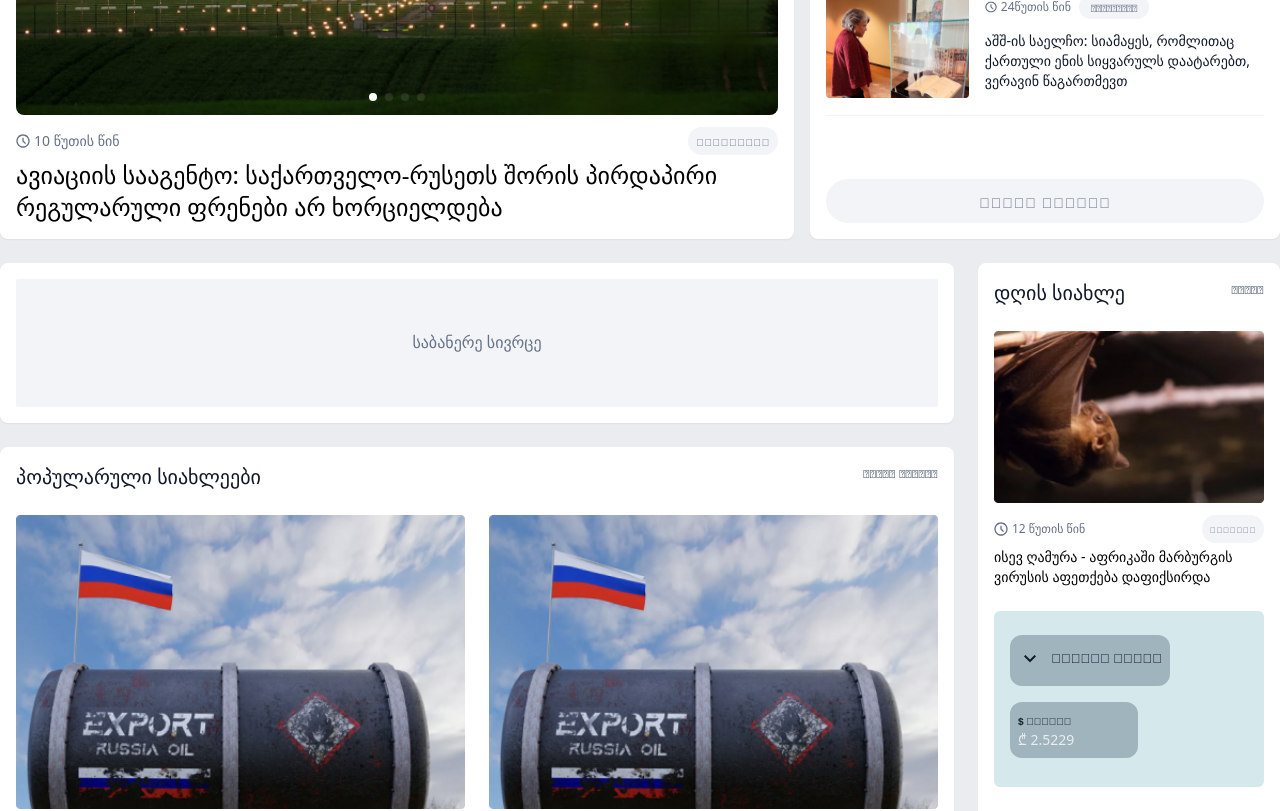
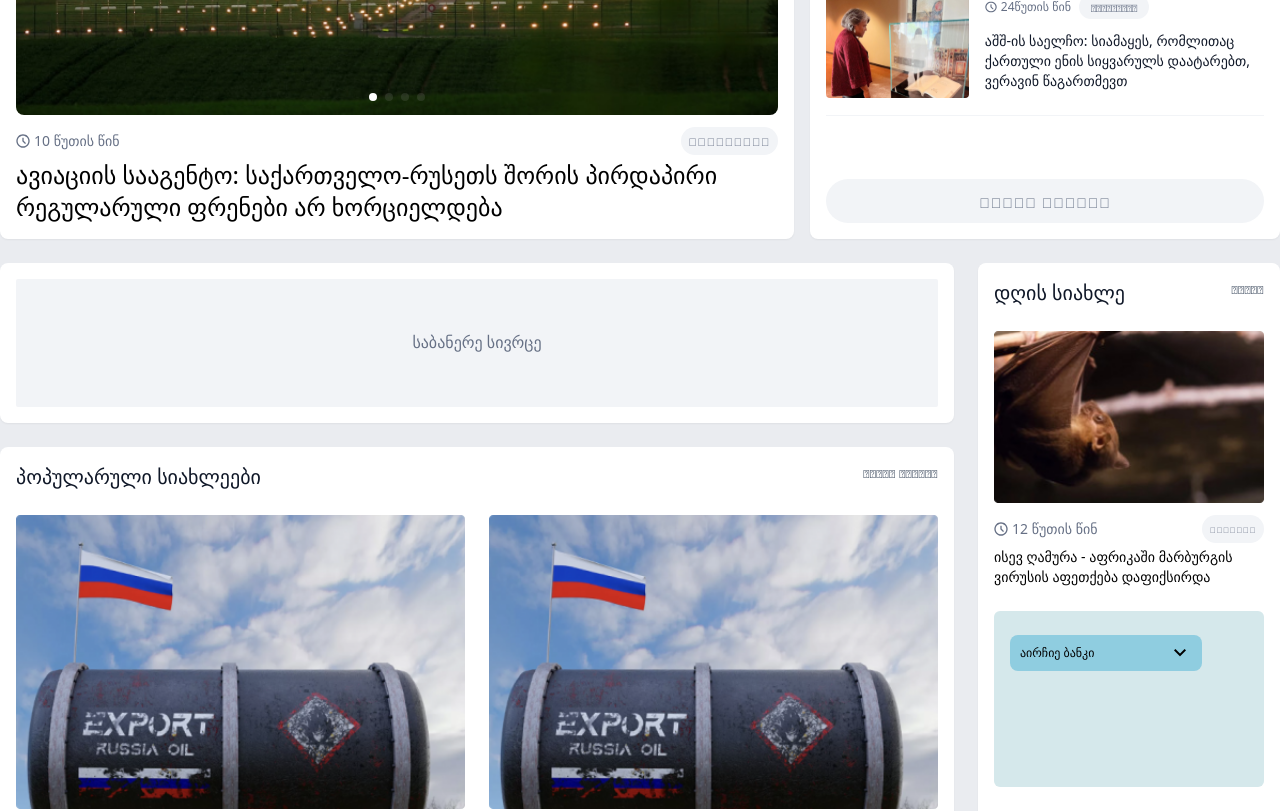
Before and after one commit to PLASTICPEO/skynews, a React (Vite) app: page / in a window 1280 px wide. Shown: the part 640-1451 px from the top of the page. Built offline with nearby package versions, Linux system fonts and the light colour scheme.

Commit message:
Adjustments in the daily news component, specifically the bank component

```diff
--- a/src/components/NewsFeedsContainer/mainNewsFeed/index.tsx
+++ b/src/components/NewsFeedsContainer/mainNewsFeed/index.tsx
@@ -6,12 +6,7 @@ const MainNewsFeed = () => {
   return (
     <div className="flex flex-col p-4  bg-[#FFFFFF] rounded-lg shadow-sm">
       <NewsPhoto />
-      <Info
-        time="10"
-        category="ეკონომიკა"
-        timeStyle="text-sm"
-        categoryStyle="text-sm"
-      />
+      <Info time="10" category="ეკონომიკა" timeStyle="text-sm" />
       <Description
         style="text-2xl"
         text="ავიაციის სააგენტო: საქართველო-რუსეთს შორის პირდაპირი რეგულარული ფრენები არ ხორციელდება"
--- a/src/components/NewsFeedsContainer/mainNewsFeed/info/index.tsx
+++ b/src/components/NewsFeedsContainer/mainNewsFeed/info/index.tsx
@@ -12,7 +12,7 @@ const Info: React.FC<InfoTypes> = ({
       <div className="flex space-x-1">
         <img src={clockIcon} alt="" />
         <p
-          className={`${timeStyle} text-[#667085] text-Helvetica  font-medium`}
+          className={`${timeStyle} xl:text-sm text-xs text-[#667085] text-Helvetica  font-medium`}
         >
           {time} წუთის წინ
         </p>
--- a/src/components/newsFeedSectionContainer/dayNews/components/currency/components/banks/index.tsx
+++ b/src/components/newsFeedSectionContainer/dayNews/components/currency/components/banks/index.tsx
@@ -1,45 +1,82 @@
-import { useBank } from "./hooks/useBank";
+import { useEffect, useState } from "react";
+import Unit from "../unit";
+
+interface Language {
+  id: string;
+  label: string;
+  DollarRate: number | string;
+}
+
+const banks = [
+  {
+    name: "ეროვნული ბანკი",
+    dolarRate: 1.75,
+    id: 1,
+  },
+  {
+    name: "თიბისი ბანკი",
+    dolarRate: 1.46,
+    id: 2,
+  },
+];
 
 const Banks = () => {
-  const {
-    banks,
-    selectedBank,
-    isDropdownOpen,
-    dropdownLanguages,
-    handleBankClick,
-    handleDropdownToggle,
-  } = useBank();
+  const [selected, setSelected] = useState("აირჩიე ბანკი");
+  const [isOpen, setIsOpen] = useState(false);
+  const [dolarRate, setDolarRate] = useState<number | null>(null);
+  const [selectedBank, setSelectedBank] = useState<any>(null);
 
+  const toggleDropDown = () => {
+    setIsOpen(!isOpen);
+  };
+
+  const handleBankSelection = (bank: any) => {
+    toggleDropDown();
+    setSelected(bank.name);
+    setDolarRate(bank.dolarRate);
+    setSelectedBank(bank); // Store the selected bank separately
+  };
   return (
-    <div
-      className="flex items-center  z-40 cursor-pointer m-4 relative"
-      onClick={handleDropdownToggle}
-    >
-      <div className="flex w-40 text-lg justify-between text-[#101828] bg-[#9FB4BC] rounded-xl p-2 ">
-        <div className="font-medium order-1 not-italic font-case font-Helvetica">
-          {selectedBank
-            ? banks.find((bank) => bank.id === selectedBank)?.label ||
-              banks[0].label
-            : "აირჩიე ბანკი"}
-        </div>
-        <div>
-          <span className="mt-1 material-symbols-outlined">expand_more</span>
+    <div className="p-4 flex flex-col space-y-2">
+      <div className="bg-[#8FCDE0] w-max rounded-lg">
+        <div className="px-2.5 py-1.5 w-48">
+          <div
+            onClick={toggleDropDown}
+            className="flex items-center space-x-10 justify-between"
+          >
+            <p className="text-xs">{selected}</p>
+            <span className="material-symbols-outlined">expand_more</span>
+          </div>
+          {isOpen ? (
+            <div>
+              {banks.map((item: any) => {
+                // Exclude the selected bank from rendering
+                if (selectedBank && item.id === selectedBank.id) {
+                  return null;
+                }
+                return (
+                  <p
+                    onClick={() => handleBankSelection(item)}
+                    key={item.id}
+                    className="text-sm"
+                  >
+                    {item.name}
+                  </p>
+                );
+              })}
+            </div>
+          ) : null}
         </div>
       </div>
 
-      {isDropdownOpen && (
-        <ul className="absolute top-12 w-48 text-sm border rounded p-2 bg-[#9FB4BC]">
-          {dropdownLanguages.map((bank) => (
-            <li
-              key={bank.id}
-              onClick={() => handleBankClick(bank.id)}
-              className="text-[#101828] hover:text-[#FFFFFF] "
-            >
-              {bank.label}
-            </li>
-          ))}
-        </ul>
-      )}
+      {dolarRate ? (
+        <div className=" w-max p-2 bg-[#FFFFFF] rounded-lg text-[#1B1B1B]">
+          <div className="flex flex-col space-y-2 ">
+            <p className="font-case font-[Helvetica] text-lg ">$ დოლარი</p>
+            <p>GEL {dolarRate}</p>
+          </div>
+        </div>
+      ) : null}
     </div>
   );
 };
--- a/src/components/newsFeedSectionContainer/dayNews/components/currency/index.tsx
+++ b/src/components/newsFeedSectionContainer/dayNews/components/currency/index.tsx
@@ -1,11 +1,9 @@
 import Banks from "./components/banks";
-import Unit from "./components/unit";
 
 const Currency = () => {
   return (
     <div className="w-full h-44  bg-[#D5E8EB] mt-6 pt-2 rounded-md">
       <Banks />
-      <Unit />
     </div>
   );
 };
--- a/src/pages/politic/index.tsx
+++ b/src/pages/politic/index.tsx
@@ -2,45 +2,64 @@ import DayNews from "../../components/newsFeedSectionContainer/dayNews/index";
 import Item from "../../components/NewsFeedsContainer/sideNewsFeed/item";
 import politicPhoto from "../../assets/politicPhoto.png";
 import Banner from "../../components/banner/index";
+
+const sideNewsItems = [
+  {
+    time: "24",
+    category: "პოლიტიკა",
+    text: "ორბანი: უკრაინა ფინანსური კუთხით არარსებული ქვეყანაა, თუ მხარს აღარ დავუჭერთ, ომი დასრულდება",
+    thumbnail: politicPhoto,
+  },
+  {
+    time: "24",
+    category: "ანალიტიკა",
+    text: "ვნუკოვოს აეროპორტის განრიგში მოსკოვი-თბილისის პირდაპირი რეისი გაჩნდა, შემდეგ კი გაქრა",
+    thumbnail: politicPhoto,
+  },
+  {
+    time: "24",
+    category: "მსოფლიო",
+    text: "ლავროვის თქმით, ითვალისწინებენ დასავლეთის მცდელობებს, 'მეორე ფრონტი' გახსნას",
+    thumbnail: politicPhoto,
+  },
+  {
+    time: "24",
+    category: "ეკონომიკა",
+    text: "აშშ-ის საელჩო: სიამაყეს, რომლითაც ქართული ენის სიყვარულს დაატარებთ, ვერავინ წაგართმევთ",
+    thumbnail: politicPhoto,
+  },
+];
 
 const Politic = () => {
   return (
     <div className="xl:grid xl:grid-cols-12 grid-cols-10 gap-4">
       <div className="xl:col-span-9 col-span-9">
         <div className="mt-4 bg-[#FFFFFF] rounded-lg shadow-sm p-4">
-          <Item
-            time="38"
-            title="მგონია, რომ უკრაინის პრეზიდენტი ფაქტებში ვერ ერკვევა - სარჯველაძე ზელე..."
-            photo={politicPhoto}
-            text="პარლამენტის ადამიანის უფლებათა დაცვის კომიტეტის თავმჯდომარე მიხეილ სარჯველაძე უკრაინის პრეზიდენტის, ვოლოდიმირ ზელენსკის მიერ ექსპრეზიდენტ მიხეილ სააკაშვილის შესახებ გაკეთებულ განცხადებას გამოეხმაურა და აღნიშნა, რომ ზელენსკიმ კომენტარი"
-          />
-          <Item
-            time="38"
-            title="მგონია, რომ უკრაინის პრეზიდენტი ფაქტებში ვერ ერკვევა - სარჯველაძე ზელე..."
-            photo={politicPhoto}
-            text="პარლამენტის ადამიანის უფლებათა დაცვის კომიტეტის თავმჯდომარე მიხეილ სარჯველაძე უკრაინის პრეზიდენტის, ვოლოდიმირ ზელენსკის მიერ ექსპრეზიდენტ მიხეილ სააკაშვილის შესახებ გაკეთებულ განცხადებას გამოეხმაურა და აღნიშნა, რომ ზელენსკიმ კომენტარი"
-          />
-          <Item
-            time="38"
-            title="მგონია, რომ უკრაინის პრეზიდენტი ფაქტებში ვერ ერკვევა - სარჯველაძე ზელე..."
-            photo={politicPhoto}
-            text="პარლამენტის ადამიანის უფლებათა დაცვის კომიტეტის თავმჯდომარე მიხეილ სარჯველაძე უკრაინის პრეზიდენტის, ვოლოდიმირ ზელენსკის მიერ ექსპრეზიდენტ მიხეილ სააკაშვილის შესახებ გაკეთებულ განცხადებას გამოეხმაურა და აღნიშნა, რომ ზელენსკიმ კომენტარი"
-          />
+          {sideNewsItems.map(
+            (
+              item: {
+                time: string | number;
+                category: string;
+                text: string;
+                thumbnail: string;
+              },
+              index: number
+            ) => {
+              return (
+                <Item
+                  key={index}
+                  time={item.time}
+                  category={item.category}
+                  photo={item.thumbnail}
+                  border
+                  text={item.text}
+                />
+              );
+            }
+          )}
         </div>
         <Banner />
         <div className="grid grid-cols-1 gap-2 mt-4 bg-[#FFFFFF] rounded-lg shadow-sm p-4">
-          <Item
-            time="38"
-            title="მგონია, რომ უკრაინის პრეზიდენტი ფაქტებში ვერ ერკვევა - სარჯველაძე ზელე..."
-            photo={politicPhoto}
-            text="პარლამენტის ადამიანის უფლებათა დაცვის კომიტეტის თავმჯდომარე მიხეილ სარჯველაძე უკრაინის პრეზიდენტის, ვოლოდიმირ ზელენსკის მიერ ექსპრეზიდენტ მიხეილ სააკაშვილის შესახებ გაკეთებულ განცხადებას გამოეხმაურა და აღნიშნა, რომ ზელენსკიმ კომენტარი"
-          />
-          <Item
-            time="38"
-            title="მგონია, რომ უკრაინის პრეზიდენტი ფაქტებში ვერ ერკვევა - სარჯველაძე ზელე..."
-            photo={politicPhoto}
-            text="პარლამენტის ადამიანის უფლებათა დაცვის კომიტეტის თავმჯდომარე მიხეილ სარჯველაძე უკრაინის პრეზიდენტის, ვოლოდიმირ ზელენსკის მიერ ექსპრეზიდენტ მიხეილ სააკაშვილის შესახებ გაკეთებულ განცხადებას გამოეხმაურა და აღნიშნა, რომ ზელენსკიმ კომენტარი"
-          />
           <Item
             time="38"
             title="მგონია, რომ უკრაინის პრეზიდენტი ფაქტებში ვერ ერკვევა - სარჯველაძე ზელე..."
```
Also changed, not shown: src/components/NewsFeedsContainer/mainNewsFeed/info/info.types.ts (+4 -4 lines).
